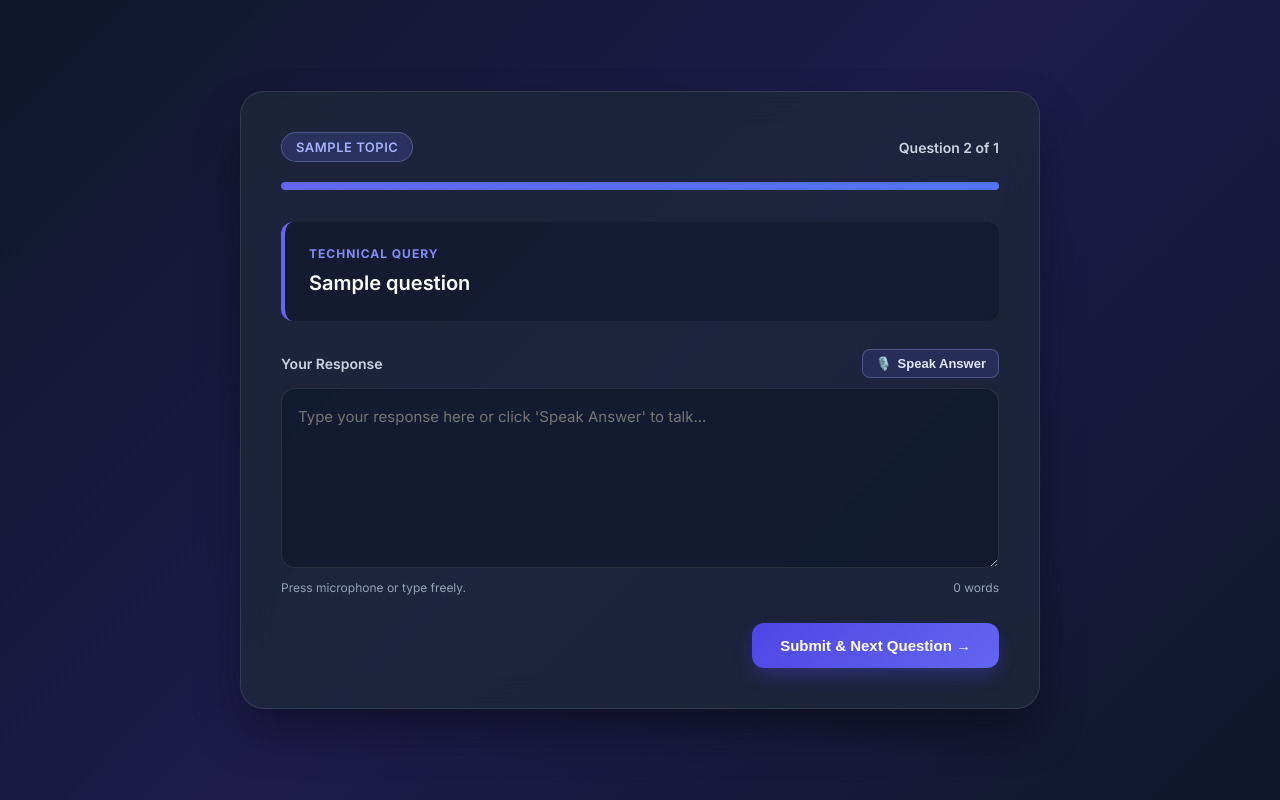
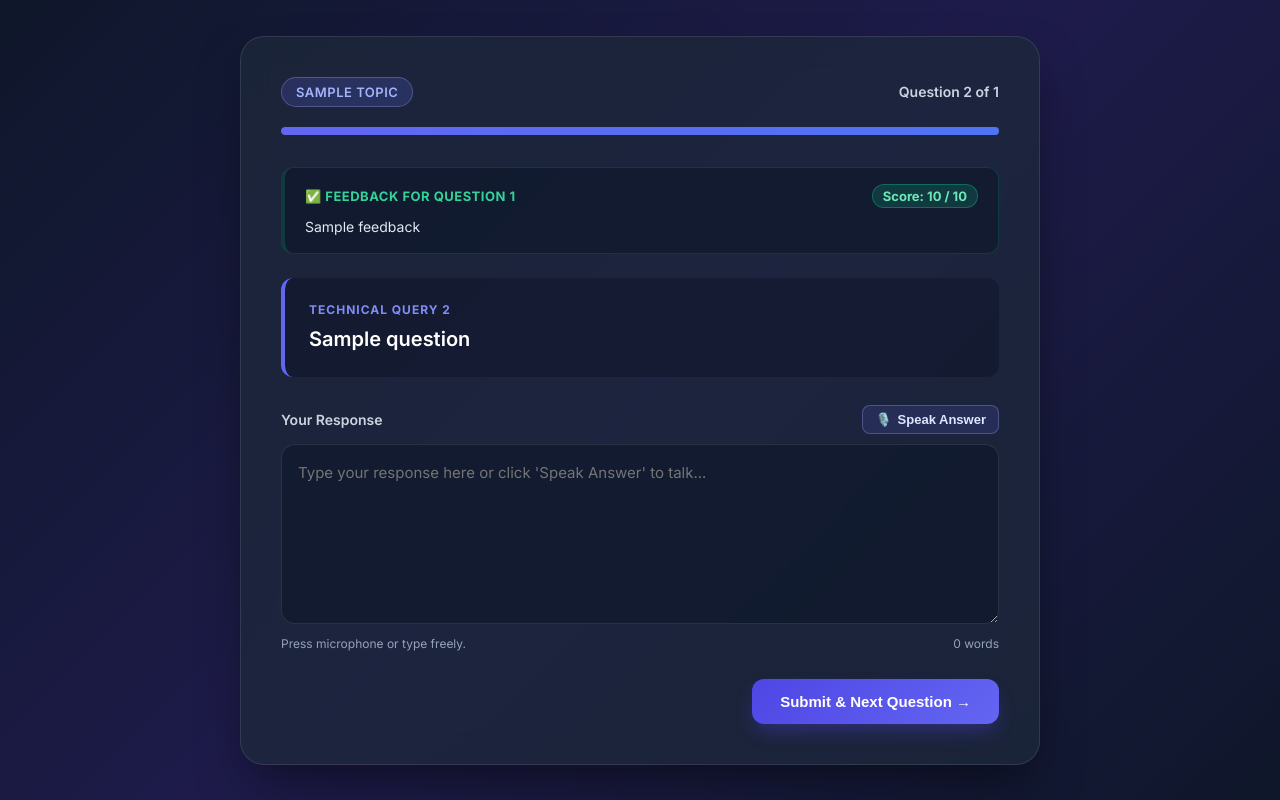
Before and after one commit to 008-dveer/AI_Interview_System, a Flask app: template templates/interview.html in a window 1280 px wide. Run offline with Flask 3, Linux system fonts and the light colour scheme; the template is opened without the code that fills it: most values are stand-ins (such as "Sample title", 1, 10 or a date in 2020).

Commit message:
Fix interview session tracking and total evaluation report
- Add server-side interview session store to prevent cookie size overflow
- Fix accidental session reset on GET requests to preserve question progress
- Add per-question instant AI feedback banner during interview
- Fix form submission handling to prevent duplicate GET navigation
- Add dedicated /result route for reliable report rendering and printing
- Untrack compiled .pyc files and add CLI terminal mode

```diff
--- a/routes/interview_routes.py
+++ b/routes/interview_routes.py
@@ -1,8 +1,36 @@
+import uuid
 from flask import Blueprint, render_template, request, session, redirect, url_for
 from models.questions import QUESTION_BANKS, questions as default_questions
 from models.evaluator import evaluate_answer, get_feedback
 
 interview_bp = Blueprint("interview", __name__)
+
+# Server-side store for active interview sessions (keyed by UUID)
+# Prevents cookie size overflow (>4KB) and browser session loss
+INTERVIEW_SESSIONS = {}
+
+
+def get_or_create_session():
+    """
+    Retrieves the current user's session data from server-side store or initializes it.
+    """
+    session_id = session.get("session_id")
+    if not session_id or session_id not in INTERVIEW_SESSIONS:
+        session_id = str(uuid.uuid4())
+        session["session_id"] = session_id
+        topic = session.get("topic", "OOP & Software Design")
+        bank = QUESTION_BANKS.get(topic, default_questions)
+        questions = session.get("selected_questions", bank[:5])
+        INTERVIEW_SESSIONS[session_id] = {
+            "topic": topic,
+            "questions": questions,
+            "current_index": 0,
+            "scores": [],
+            "history": [],
+            "last_evaluation": None,
+            "final_result": None
+        }
+    return session_id, INTERVIEW_SESSIONS[session_id]
 
 
 @interview_bp.route("/start", methods=["POST"])
@@ -11,97 +39,149 @@ def start_interview():
     Initializes a new interview session with the chosen topic and question count.
     """
     topic = request.form.get("topic", "OOP & Software Design")
-    question_count = int(request.form.get("count", 5))
+    try:
+        question_count = int(request.form.get("count", 5))
+    except (ValueError, TypeError):
+        question_count = 5
 
     bank = QUESTION_BANKS.get(topic, default_questions)
     selected_questions = bank[:question_count]
 
+    session_id = str(uuid.uuid4())
+    session["session_id"] = session_id
     session["topic"] = topic
-    session["selected_questions"] = selected_questions
-    session["scores"] = []
-    session["history"] = []
+    session.modified = True
+
+    INTERVIEW_SESSIONS[session_id] = {
+        "topic": topic,
+        "questions": selected_questions,
+        "current_index": 0,
+        "scores": [],
+        "history": [],
+        "last_evaluation": None,
+        "final_result": None
+    }
 
     return redirect(url_for("interview.interview"))
 
 
 @interview_bp.route("/interview", methods=["GET", "POST"])
 def interview():
-    topic = session.get("topic", "OOP & Software Design")
-    current_questions = session.get("selected_questions")
-
-    # If session is empty or user visited directly, load default questions
-    if not current_questions:
-        current_questions = QUESTION_BANKS.get(topic, default_questions)
-        session["selected_questions"] = current_questions
-        session["scores"] = []
-        session["history"] = []
-
-    total_questions = len(current_questions)
+    session_id, data = get_or_create_session()
+    questions = data["questions"]
+    total_questions = len(questions)
+    topic = data["topic"]
 
     if request.method == "POST":
         answer = request.form.get("answer", "").strip()
-        number = int(request.form.get("number", 0))
+        try:
+            submitted_number = int(request.form.get("number", data["current_index"]))
+        except (ValueError, TypeError):
+            submitted_number = data["current_index"]
 
-        if number < total_questions:
-            question = current_questions[number]
+        # Validate question index
+        if 0 <= submitted_number < total_questions:
+            question = questions[submitted_number]
         else:
-            question = current_questions[-1]
+            question = questions[min(data["current_index"], total_questions - 1)]
 
-        # Evaluate via AI with topic context
+        # Evaluate via AI (with fallback)
         score, feedback_text = evaluate_answer(answer, question, topic=topic)
 
-        scores = session.get("scores", [])
-        scores.append(score)
-        session["scores"] = scores
-
-        history = session.get("history", [])
-        history.append({
+        # Record score and history
+        eval_item = {
+            "question_number": submitted_number + 1,
             "question": question,
             "answer": answer if answer else "(No answer provided)",
             "score": score,
             "feedback": feedback_text
-        })
-        session["history"] = history
+        }
 
-        # Next question check
-        if number + 1 < total_questions:
+        # Prevent duplicate submissions for the same question index
+        if submitted_number == len(data["scores"]):
+            data["scores"].append(score)
+            data["history"].append(eval_item)
+        elif submitted_number < len(data["scores"]):
+            data["scores"][submitted_number] = score
+            data["history"][submitted_number] = eval_item
+        else:
+            data["scores"].append(score)
+            data["history"].append(eval_item)
+
+        data["last_evaluation"] = eval_item
+        next_index = submitted_number + 1
+        data["current_index"] = next_index
+
+        # If there are more questions, show next question along with evaluation of previous answer
+        if next_index < total_questions:
             return render_template(
                 "interview.html",
-                question=current_questions[number + 1],
-                number=number + 1,
+                question=questions[next_index],
+                number=next_index,
                 total_questions=total_questions,
-                topic=topic
+                topic=topic,
+                last_evaluation=eval_item
             )
 
-        # Final score calculation
-        total_score = sum(scores)
+        # All questions answered - compute final diagnostic results
+        total_score = sum(data["scores"])
         max_score = total_questions * 10
         percentage = round((total_score / max_score) * 100) if max_score > 0 else 0
 
         # Generate comprehensive overall AI feedback
-        feedback = get_feedback(percentage, interview_history=history, topic=topic)
+        feedback = get_feedback(percentage, interview_history=data["history"], topic=topic)
 
-        return render_template(
-            "result.html",
-            score=total_score,
-            max_score=max_score,
-            percentage=percentage,
-            performance=feedback["performance"],
-            strengths=feedback["strengths"],
-            weaknesses=feedback["weaknesses"],
-            suggestions=feedback["suggestions"],
-            history=history,
-            topic=topic
-        )
+        data["final_result"] = {
+            "score": total_score,
+            "max_score": max_score,
+            "percentage": percentage,
+            "performance": feedback["performance"],
+            "strengths": feedback["strengths"],
+            "weaknesses": feedback["weaknesses"],
+            "suggestions": feedback["suggestions"],
+            "history": data["history"],
+            "topic": topic
+        }
 
-    # GET request - reset interview progress
-    session["scores"] = []
-    session["history"] = []
+        return redirect(url_for("interview.result"))
+
+    # GET request - do NOT reset! Show the question at current_index
+    curr = data.get("current_index", 0)
+    if curr >= total_questions and data.get("final_result"):
+        return redirect(url_for("interview.result"))
+
+    curr = min(curr, total_questions - 1)
+    return render_template(
+        "interview.html",
+        question=questions[curr],
+        number=curr,
+        total_questions=total_questions,
+        topic=topic,
+        last_evaluation=data.get("last_evaluation")
+    )
+
+
+@interview_bp.route("/result", methods=["GET"])
+def result():
+    """
+    Displays the final comprehensive performance and diagnostic report.
+    """
+    session_id, data = get_or_create_session()
+    res = data.get("final_result")
+
+    if not res:
+        # If no result exists yet, redirect to interview
+        return redirect(url_for("interview.interview"))
 
     return render_template(
-        "interview.html",
-        question=current_questions[0],
-        number=0,
-        total_questions=total_questions,
-        topic=topic
+        "result.html",
+        score=res["score"],
+        max_score=res["max_score"],
+        percentage=res["percentage"],
+        performance=res["performance"],
+        strengths=res["strengths"],
+        weaknesses=res["weaknesses"],
+        suggestions=res["suggestions"],
+        history=res["history"],
+        topic=res["topic"]
     )
--- a/templates/interview.html
+++ b/templates/interview.html
@@ -259,6 +259,64 @@
             font-size: 13px;
             color: var(--text-muted);
         }
+
+        /* Instant Evaluation Banner for Previous Question */
+        .feedback-banner {
+            background: rgba(15, 23, 42, 0.7);
+            border-left: 4px solid #10b981;
+            border-radius: 12px;
+            padding: 16px 20px;
+            margin-bottom: 24px;
+            border: 1px solid rgba(16, 185, 129, 0.2);
+            border-left-width: 4px;
+        }
+
+        .feedback-banner-header {
+            display: flex;
+            justify-content: space-between;
+            align-items: center;
+            margin-bottom: 8px;
+            gap: 12px;
+        }
+
+        .feedback-banner-title {
+            font-size: 13px;
+            font-weight: 700;
+            color: #34d399;
+            text-transform: uppercase;
+            letter-spacing: 0.5px;
+        }
+
+        .feedback-score-badge {
+            font-size: 13px;
+            font-weight: 700;
+            padding: 3px 10px;
+            border-radius: 9999px;
+        }
+
+        .feedback-score-badge.high {
+            background: rgba(16, 185, 129, 0.2);
+            color: #6ee7b7;
+            border: 1px solid rgba(16, 185, 129, 0.4);
+        }
+
+        .feedback-score-badge.mid {
+            background: rgba(245, 158, 11, 0.2);
+            color: #fcd34d;
+            border: 1px solid rgba(245, 158, 11, 0.4);
+        }
+
+        .feedback-score-badge.low {
+            background: rgba(239, 68, 68, 0.2);
+            color: #fca5a5;
+            border: 1px solid rgba(239, 68, 68, 0.4);
+        }
+
+        .feedback-banner-body {
+            font-size: 14px;
+            color: #e2e8f0;
+            line-height: 1.5;
+        }
     </style>
 </head>
 <body>
@@ -282,9 +340,24 @@
         <div class="progress-fill" style="width: {{ ((number + 1) / total_questions) * 100 }}%;"></div>
     </div>
 
+    <!-- Previous Question Evaluation Feedback (if available) -->
+    {% if last_evaluation %}
+    <div class="feedback-banner">
+        <div class="feedback-banner-header">
+            <span class="feedback-banner-title">✅ Feedback for Question {{ last_evaluation.question_number }}</span>
+            <span class="feedback-score-badge {% if last_evaluation.score >= 8 %}high{% elif last_evaluation.score >= 5 %}mid{% else %}low{% endif %}">
+                Score: {{ last_evaluation.score }} / 10
+            </span>
+        </div>
+        <div class="feedback-banner-body">
+            {{ last_evaluation.feedback }}
+        </div>
+    </div>
+    {% endif %}
+
     <!-- Question Box -->
     <div class="question-box">
-        <div class="question-label">Technical Query</div>
+        <div class="question-label">Technical Query {{ number + 1 }}</div>
         <div class="question-text">{{ question }}</div>
     </div>
 
@@ -338,9 +411,12 @@
     // Form submit loading overlay
     function handleFormSubmit() {
         const overlay = document.getElementById('loadingOverlay');
+        overlay.style.display = 'flex';
         const submitBtn = document.getElementById('submitBtn');
-        overlay.style.display = 'flex';
-        submitBtn.disabled = true;
+        if (submitBtn) {
+            submitBtn.style.pointerEvents = 'none';
+            submitBtn.style.opacity = '0.7';
+        }
     }
 
     // Speech-to-Text (Web Speech API)
```
Also changed, not shown: cli.py (added, +212 -0 lines), README.md, 1 other file.
